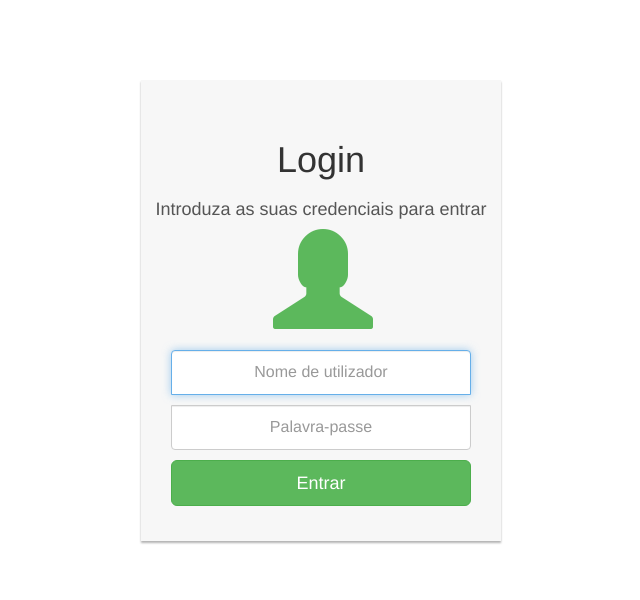
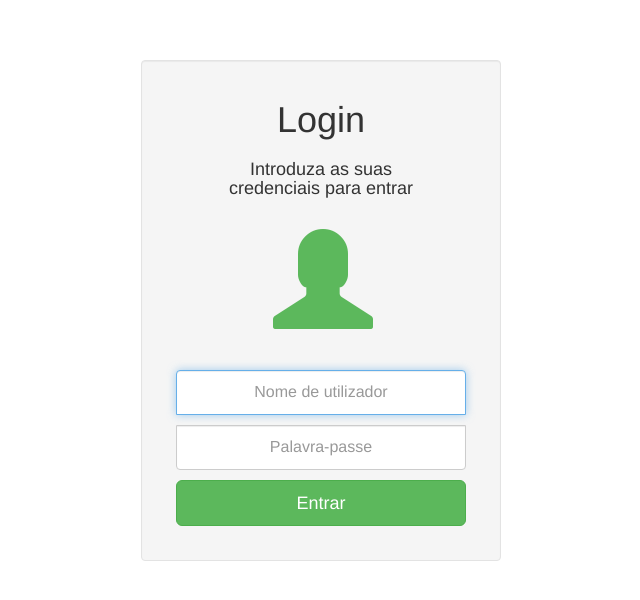
Before and after one commit to jmgf/sharticle, a Django app: page / in a window 1280 px wide. Shown: the part 52-652 px from the top of the page, without its empty margins (319-959 px from the left). Run offline with Django 3.2, Linux system fonts and the light colour scheme; some libraries are stand-ins or nearby versions.

Commit message:
Fixes login and register presentation issues

```diff
--- a/articles/templates/articles/login.html
+++ b/articles/templates/articles/login.html
@@ -3,12 +3,6 @@
 
 {% block styles %}
     <style>
-      .navbar-inverse .navbar-nav>li>a{
-        color: lightgreen;
-      }
-      span.glyphicon{
-        color:green
-      }
       button a:link {
         text-decoration: none;
       }
@@ -21,10 +15,6 @@
       .form-signin .form-signin-heading, .form-signin .checkbox
       {
           margin-bottom: 10px;
-      }
-      .form-signin .checkbox
-      {
-          font-weight: normal;
       }
       .form-signin .form-control
       {
@@ -51,22 +41,6 @@
           margin-bottom: 10px;
           border-top-left-radius: 0;
           border-top-right-radius: 0;
-      }
-      .account-wall
-      {
-          margin-top: 20px;
-          padding: 40px 0px 20px 0px;
-          background-color: #f7f7f7;
-          -moz-box-shadow: 0px 2px 2px rgba(0, 0, 0, 0.3);
-          -webkit-box-shadow: 0px 2px 2px rgba(0, 0, 0, 0.3);
-          box-shadow: 0px 2px 2px rgba(0, 0, 0, 0.3);
-      }
-      .login-title
-      {
-          color: #555;
-          font-size: 18px;
-          font-weight: 400;
-          display: block;
       }
       .profile-img
       {
@@ -98,12 +72,20 @@
     <br><br><br>
     <div class="row">
       <div class="col-lg-4 col-lg-offset-4 col-sm-6 col-sm-offset-3">
-        <div class="account-wall">
+        <div class="well">
           <h1 class="text-center">Login</h1>
 
-          <h1 class="text-center login-title">Introduza as suas credenciais para entrar</h1>
+          <div class="row">
+            <div class="col-sm-2"></div>
+            <div class="col-sm-8">
+              <h4 class="text-center">Introduza as suas credenciais para entrar</h4>
+            </div>
+            <div class="col-sm-2"></div>
+          </div>
 
+          <br>
           <span class="glyphicon glyphicon-user profile-img" style="color:#5cb85c; font-size:100px;"></span>
+          <br>
 
           <form class="form-signin" method="POST" action="{% url 'articles:login' %}">
             {% csrf_token %}
```
Also changed, not shown: articles/templates/articles/register.html (+10 -2 lines).
